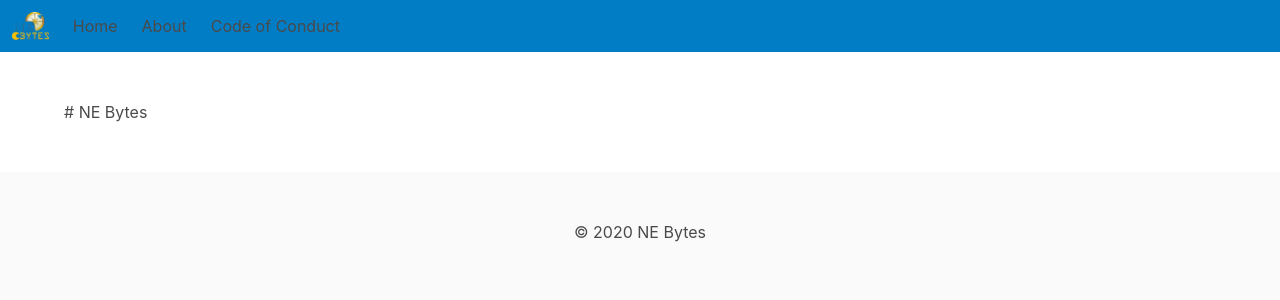
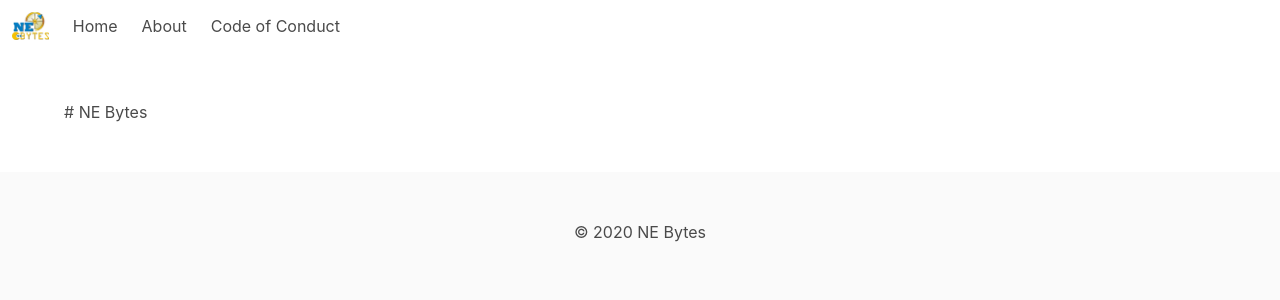
Before and after one commit to ne-bytes/ne-bytes.github.io, a Jekyll site: the page built from index.md, in a window 1280 px wide. Shown: the top 300 px of the page. Built offline with Jekyll 4.4.1, drawn with Linux system fonts in a browser that asks for light colours.

Commit message:
Update site.scss

```diff
--- a/css/site.scss
+++ b/css/site.scss
@@ -17,8 +17,3 @@
 $blue: #017dc5;
 $gold: #fec401;
 $white: #ffffff;
-
-#navbar {
-	background-color: $blue;
-	color: $white;
-}
```
